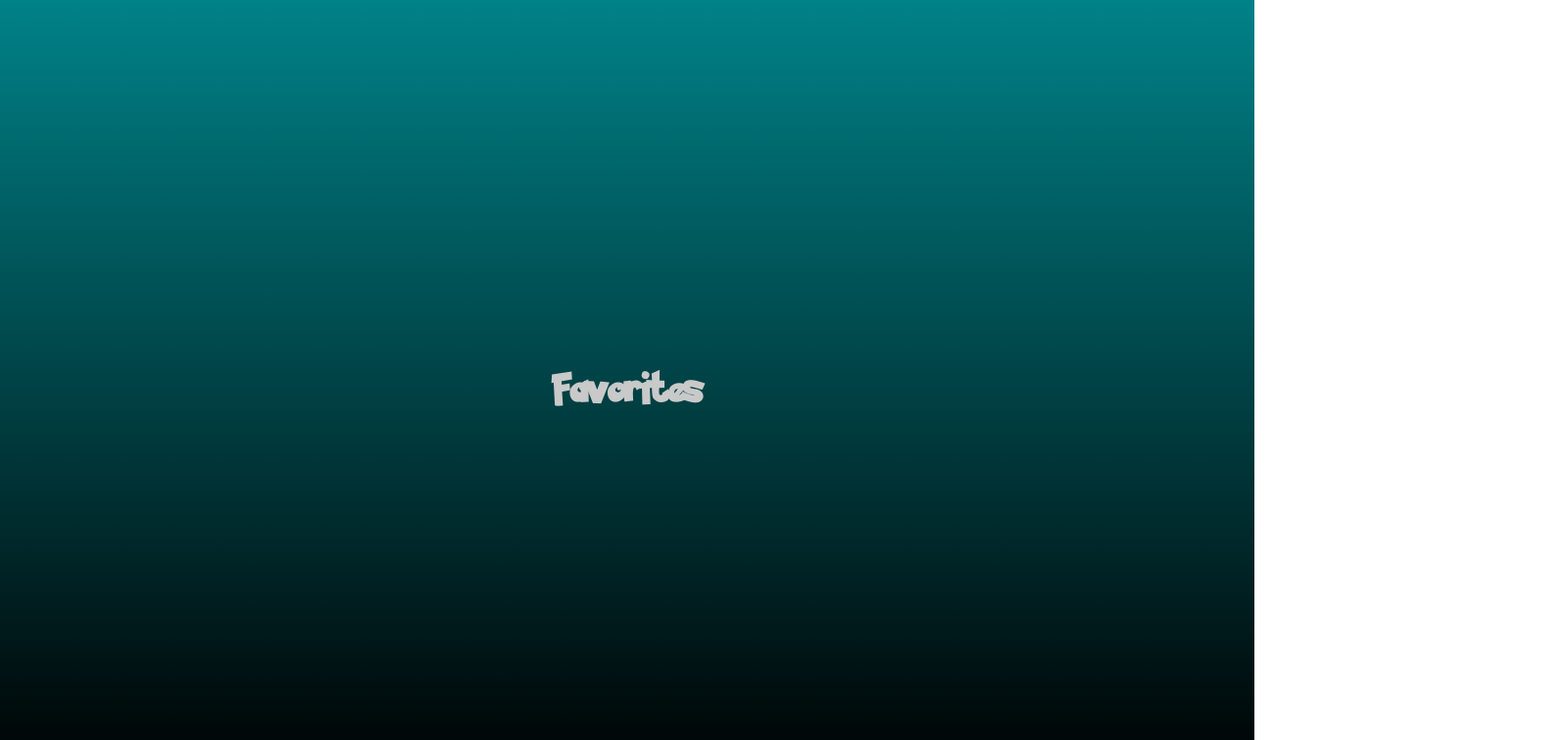
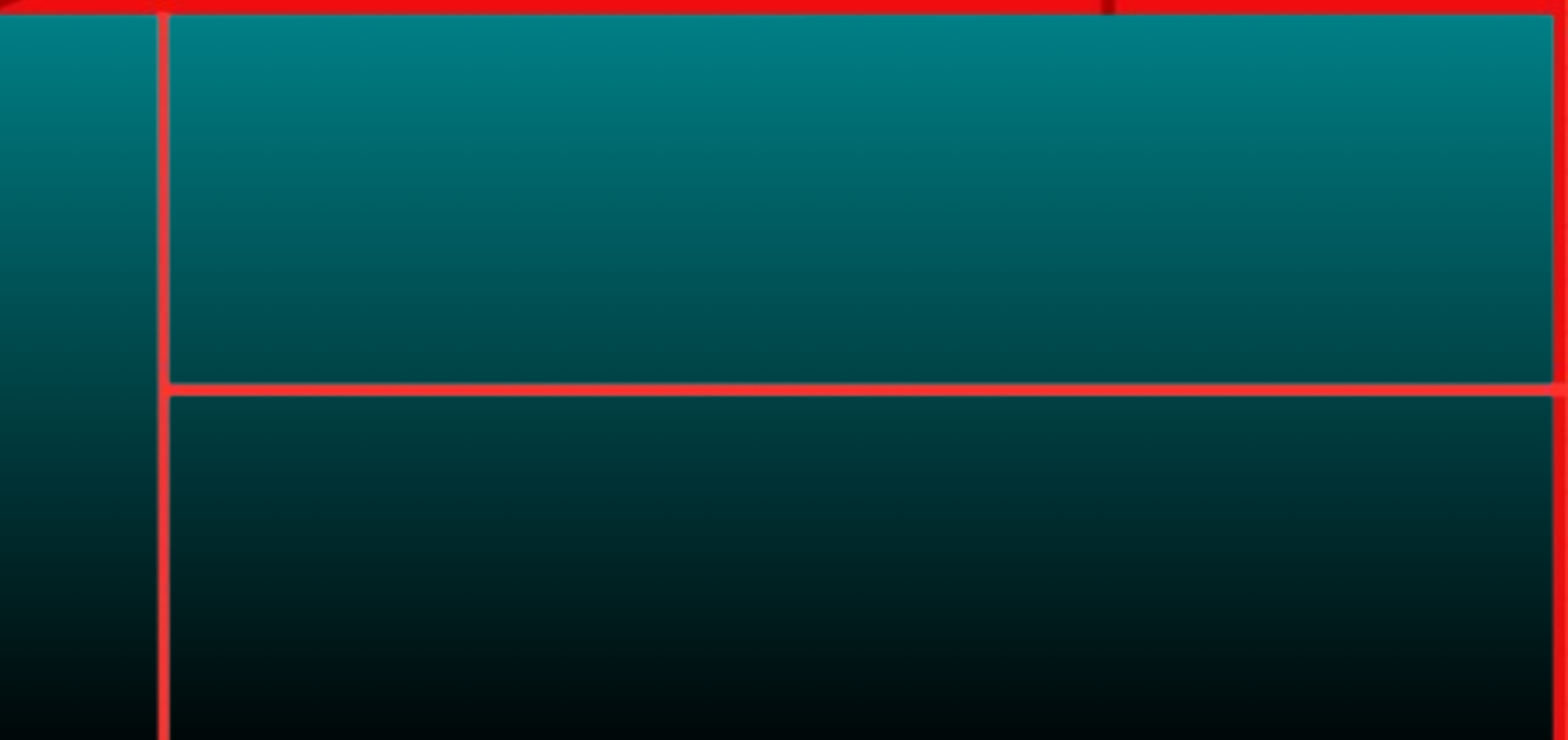
Before and after one commit to IvanildoSJunior/pokedex, a React (Vite) app: page /favorites in a window 1280 px wide. Shown: the top 756 px of the page at 98% size, 1600 px wide, since content can reach past the window. Built offline with nearby package versions, Linux system fonts and the light colour scheme.

Commit message:
coloquei o background das infor

```diff
--- a/src/pages/Favorites.jsx
+++ b/src/pages/Favorites.jsx
@@ -1,8 +1,12 @@
 import React from "react";
+import Infos from "../assets/images/Infos.png";
+import "../styles/MoreInfo.css";
 
 function Favorites() {
     return (
-        <h1>Favorites</h1>
+        <div>
+            <img src={Infos} alt="Infos"/>
+        </div>
     )
 }
 
--- a/src/styles/MoreInfo.css
+++ b/src/styles/MoreInfo.css
@@ -0,0 +1,8 @@
+.favorites imm{
+    width: 100%;
+    height: 100%;
+    object-fit: cover;
+    position: fixed;
+    top: 0;
+    left: 0;
+}
```
Also changed, not shown: src/assets/images/Infos.png (added).
